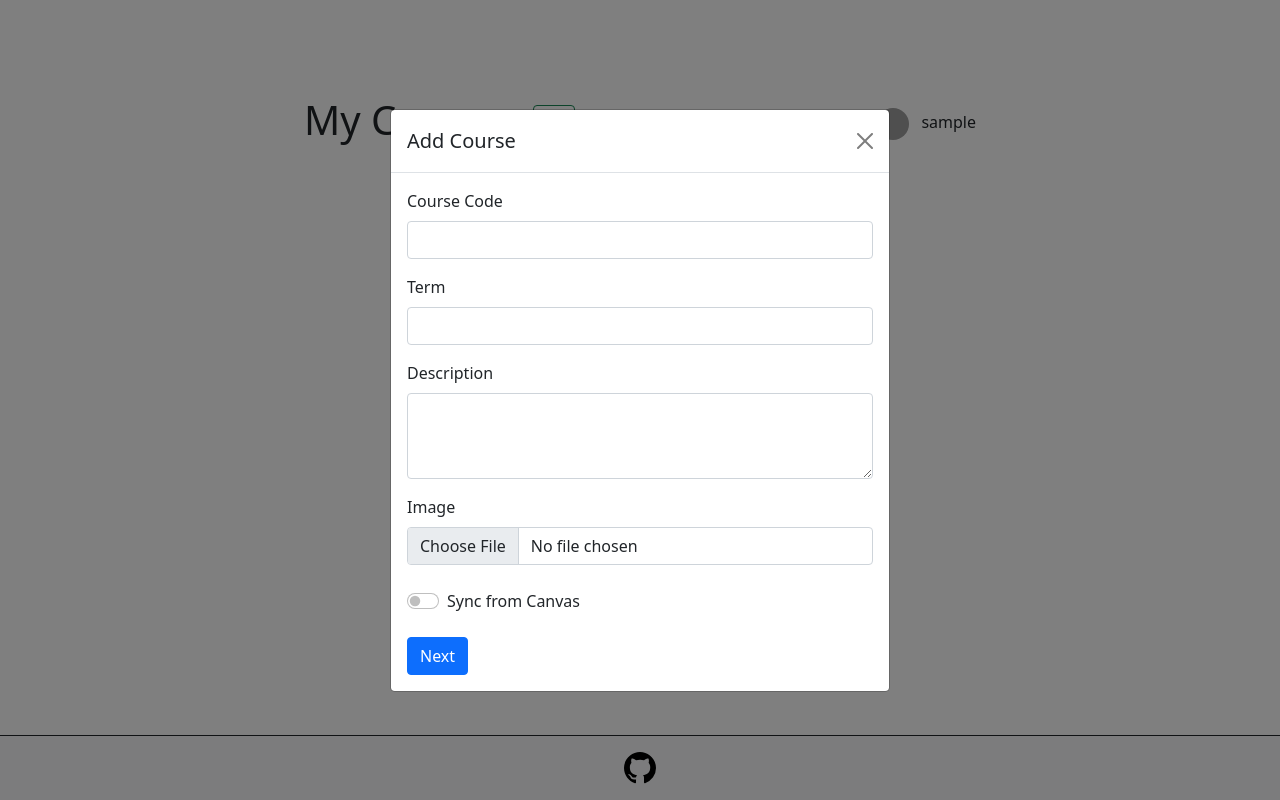
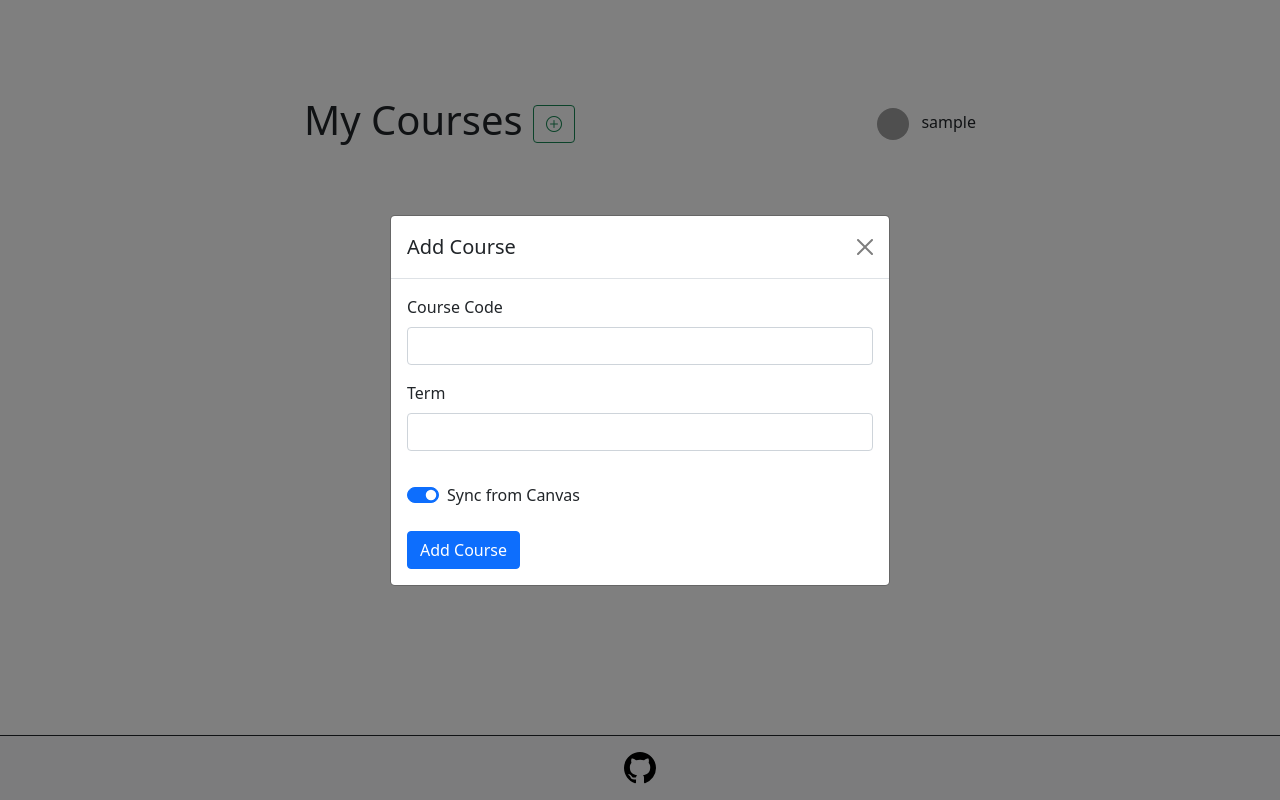
Before and after one commit to IonMich/instructor_pilot, a Django app: page / in a window 1280 px wide, after a click that opens the changed part. Run offline with Django 4.2, Linux system fonts and the light colour scheme; the visitor is signed in with stand-in values (Sample User, id 1); data that the repository does not hold is empty; parts of the project's set-up code (start-up, migrations or seed data) failed here and were passed over; some libraries are stand-ins or nearby versions; grey boxes are pictures that could not be loaded.

Commit message:
fix create_course modal behavior

```diff
--- a/courses/static/courses/style.css
+++ b/courses/static/courses/style.css
@@ -50,3 +50,25 @@
     display: flex;
     width: 100%;
 }
+
+.expander-content{
+  min-height: 0;
+  transition: visibility 0.5s;
+  visibility: hidden;
+}
+
+.expander {
+  margin-bottom: 1rem;
+  display: grid;
+  grid-template-rows: 0fr;
+  overflow: hidden;
+  transition: grid-template-rows 0.5s;
+}
+
+.expander.expanded {
+  grid-template-rows: 1fr;
+}
+
+.expander.expanded .expander-content {
+  visibility: visible;
+}
--- a/courses/static/courses/user_list.js
+++ b/courses/static/courses/user_list.js
@@ -29,6 +29,10 @@ const addCourseButton = addCourseForm.querySelector("button[type='submit']");
 addCourseForm.addEventListener("submit", (event) => {
     console.log("prevent default");
     event.preventDefault();
+
+    // disable the add course button
+    addCourseButton.innerHTML = '<span class="spinner-border spinner-border-sm" role="status" aria-hidden="true"></span> Adding...';
+    addCourseButton.disabled = true;
 
     // if was-validated os in the class list of the form, it means that the form is valid
     // and we can send the fetch request
@@ -78,6 +82,8 @@ addCourseForm.addEventListener("submit", (event) => {
 
                 // close the modal
                 $('#addCourseModal').modal('hide');
+                // redirect to the course detail page
+                window.location.href = `/courses/${data.course_id}/`;
             } else if (data.status === 'already-exists') {
                 // if this combination of course code and term already exists, show an error message
                 const courseCodeInput = addCourseForm.querySelector('input[name="course_code"]');
@@ -89,14 +95,25 @@ addCourseForm.addEventListener("submit", (event) => {
                 termInput.classList.add('is-invalid');
                 // remove was-validated class from the form
                 addCourseForm.classList.remove('was-validated');
-
-
-
-
+                // change the button text back to Add Course
+                addCourseButton.innerHTML = 'Add Course';
+                addCourseButton.disabled = false;
             }
-
         })
         .catch((error) => {
+            // if there was an error, show an error message
+            const courseCodeInput = addCourseForm.querySelector('input[name="course_code"]');
+            const termInput = addCourseForm.querySelector('input[name="term"]');
+            const errorDiv = addCourseForm.querySelector('.invalid-feedback');
+
+            errorDiv.innerHTML = 'There was an error adding this course to the database';
+            courseCodeInput.classList.add('is-invalid');
+            termInput.classList.add('is-invalid');
+            // remove was-validated class from the form
+            addCourseForm.classList.remove('was-validated')
+            // change the button text back to Add Course
+            addCourseButton.innerHTML = 'Add Course';
+            addCourseButton.disabled = false;
             console.log(error);
         });
 });
@@ -173,3 +190,18 @@ courseCards.forEach( (courseCard) => {
 
     }
 });
+
+
+const syncSwitch = document.querySelector('#sync');
+
+if (syncSwitch) {
+    const expander = document.querySelector('.expander:has(.expander-content)');
+    syncSwitch.addEventListener('change', function(event) {
+        console.log('checkbox changed');
+        if (syncSwitch.checked) {
+            expander.classList.remove('expanded');
+        } else {
+            expander.classList.add('expanded');
+        }
+    });
+}
--- a/courses/templates/courses/user_list.html
+++ b/courses/templates/courses/user_list.html
@@ -2,7 +2,10 @@
 {% load static %}
 {% comment %} display cards for all courses of user {% endcomment %}
 
+
 {% block styles %}
+
+<link rel="stylesheet" href="{% static 'courses/style.css' %}">
 
 <style>
     {% comment %} html {
@@ -117,7 +120,8 @@
                         <div class="invalid-feedback" id="course_code_feedback">
                         </div>
                     </div>
-
+                    <div class="expander">
+                        <div class="expander-content">
                             <div class="mb-3">
                                 <label for="description" class="form-label">Description</label>
                                 <textarea class="form-control" id="description" name="description" rows="3"></textarea>
@@ -126,12 +130,14 @@
                                 <label for="image" class="form-label">Image</label>
                                 <input type="file" class="form-control" id="image" name="image">
                             </div>
+                        </div>
+                    </div>
                     {% comment %} add a checkmark input to try to sync with canvas {% endcomment %}
                     <div class="mb-4 form-check form-switch">
-                        <input type="checkbox" class="form-check-input" id="sync" name="sync_with_canvas">
+                        <input type="checkbox" class="form-check-input" id="sync" name="sync_with_canvas" checked>
                         <label for="sync" class="form-check-label">Sync from Canvas</label>
                     </div>
-                    <button type="submit" class="btn btn-primary">Next</button>
+                    <button type="submit" class="btn btn-primary">Add Course</button>
                 </form>
             </div>
         </div>
--- a/courses/views.py
+++ b/courses/views.py
@@ -44,68 +44,76 @@ def user_list_view(request):
 @login_required
 def course_create_view(request):
     # handle the ajax POST request by creating a new course
-    if request.method == 'POST':
+    if request.method != 'POST':
+        return JsonResponse({'message': 'Only POST requests are allowed.'})
 
-        import json
-        data = json.loads(request.body)
-        print(data)
+    import json
+    data = json.loads(request.body)
+    print(data)
 
+    course_code =  data.get('course_code')
+    course_term = data.get('term')
+    # if the course already exists, return the course
+    try:
+        course = Course.objects.get(
+            course_code=course_code,
+            term=course_term)
+        print("Course already exists! Stopping here.")
+        # return a json response with an alert message
 
-        course_code =  data.get('course_code')
-        course_term = data.get('term')
-        # if the course already exists, return the course
-        try:
-            course = Course.objects.get(
-                course_code=course_code,
-                term=course_term)
-            print("Course already exists! Stopping here.")
-            # return a json response with an alert message
+        response = {
+            'message': 'Course already exists!',
+            'course_id': course.pk,
+            'status': 'already-exists'
+        }
+        return JsonResponse(response)
+    except Course.DoesNotExist:
+        course = Course(
+            course_code=course_code,
+            term=course_term,
+        )
+    # split the term into semester type and year. Year is an integer
+    # e.g. "Summer C 2020" -> "Summer C" and 2020
+    # e.g. "Fall 2021" -> "Fall" and 2021
 
-            response = {
-                'message': 'Course already exists!',
-                'course_id': course.pk,
-                'status': 'already-exists'
-            }
-            return JsonResponse(response)
-        except Course.DoesNotExist:
-            course = Course(
-                course_code=course_code,
-                term=course_term,
-            )
-        # split the term into semester type and year. Year is an integer
-        # e.g. "Summer C 2020" -> "Summer C" and 2020
-        # e.g. "Fall 2021" -> "Fall" and 2021
+    if course.term == "Development Term":
+        course.semester_type = "D"
+        import datetime
+        course.year = datetime.datetime.now().year
+    else:
+        term_splitted = course.term.split(" ")
+        for item in semesters:
+            print(item, " ".join(term_splitted[:-1]))
+            if item[1] == " ".join(term_splitted[:-1]):
+                course.semester_type = item[0]
+                course.year = term_splitted[-1]
+                break
+        else:
+            raise Exception(f"Term {course.term} is not valid.")
+    sync_with_canvas = data.get('sync_with_canvas')
 
-        if course.term == "Development Term":
-            course.semester_type = "D"
-            import datetime
-            course.year = datetime.datetime.now().year
-        else:
-            term_splitted = course.term.split(" ")
-            for item in semesters:
-                print(item, " ".join(term_splitted[:-1]))
-                if item[1] == " ".join(term_splitted[:-1]):
-                    course.semester_type = item[0]
-                    course.year = term_splitted[-1]
-                    break
-            else:
-                raise Exception(f"Term {course.term} is not valid.")
-        sync_with_canvas = data.get('sync_with_canvas')
+    if sync_with_canvas:
+        # check if the course exists in Canvas
+        # if it does, sync with Canvas
+        # if it doesn't raise a warning to the request.user
+        # but still create the course in the database
+        course.start_date = timezone.now()
+        course.university = University.objects.first()
+        course.save()
+        course.update_from_canvas(request.user)
+    else:
+        course.description = data.get('description')
+        course.image = data.get('image')
 
-        if sync_with_canvas:
-            # check if the course exists in Canvas
-            # if it does, sync with Canvas
-            # if it doesn't raise a warning to the request.user
-            # but still create the course in the database
-            course.start_date = timezone.now()
-            course.university = University.objects.first()
-            course.save()
-            course.update_from_canvas(request.user)
-        else:
-            course.description = data.get('description')
-            course.image = data.get('image')
+    course.save()
 
-        course.save()
+    response = {
+        'message': 'Course created successfully!',
+        'course_id': course.pk,
+        'status': 'success'
+    }
+
+    return JsonResponse(response)
 
 @login_required
 def grading_scheme_update_view(request, course_pk):
```
Also changed, not shown: courses/models.py (+15 -13 lines). Lines whose indentation alone changed are shown as unchanged.
